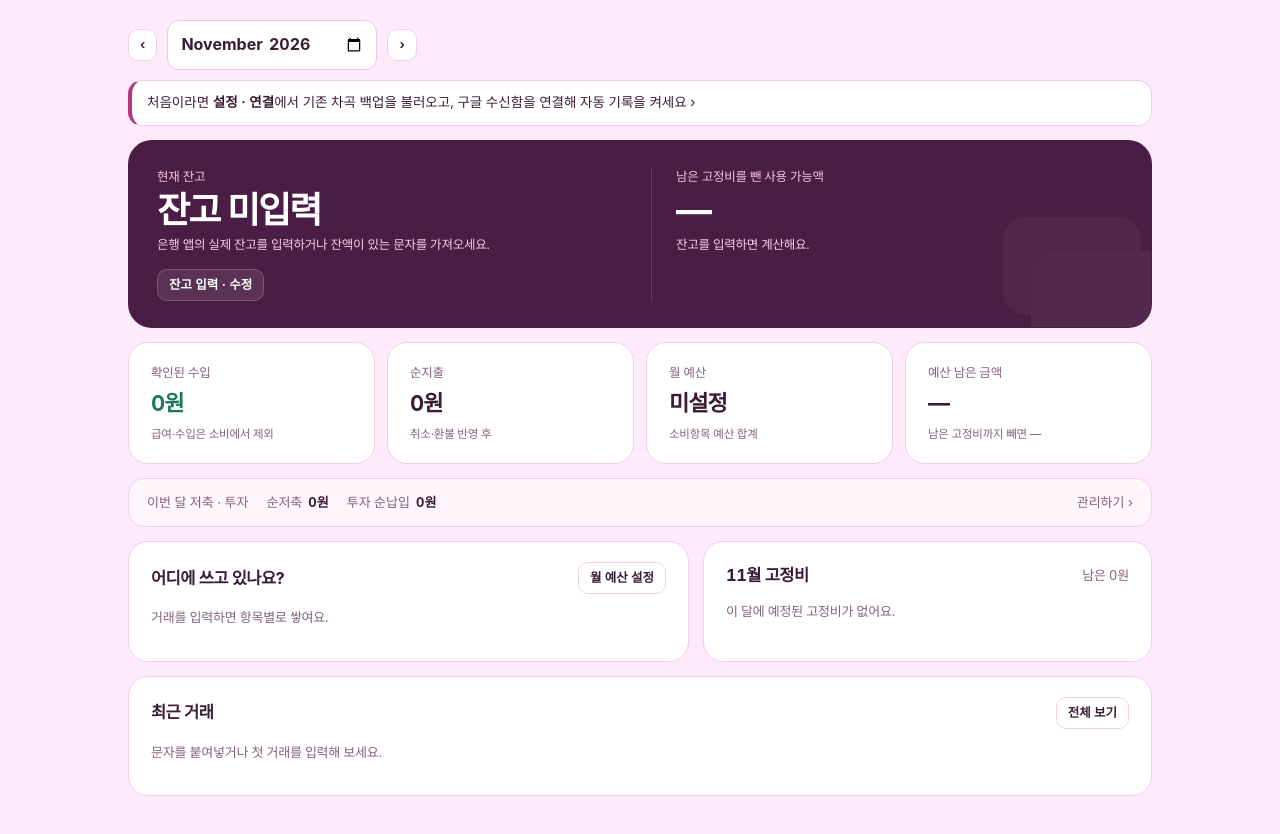
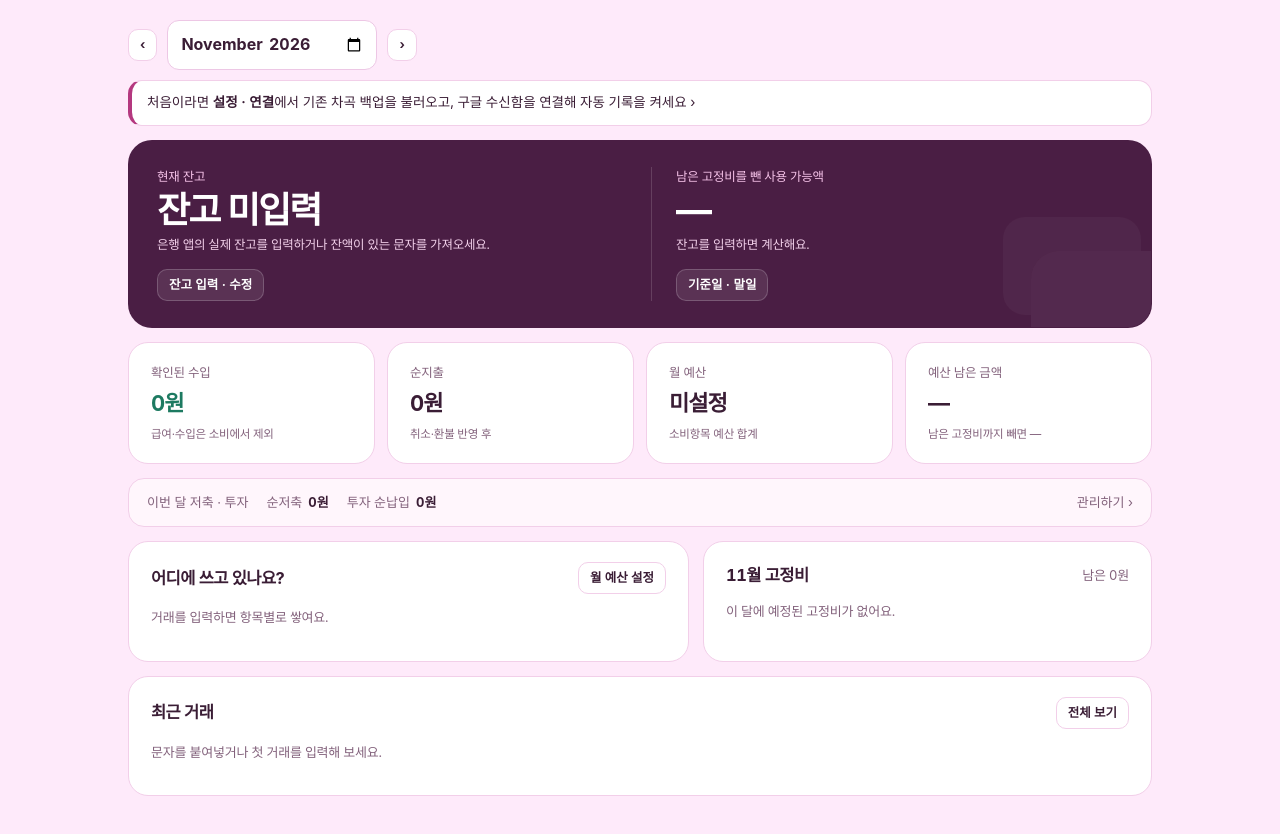
Before and after one commit to javingsu/chagok, a plain HTML site: page index.html in a window 1280 px wide. Shown: the part 110-944 px from the top of the page. Drawn offline with Linux system fonts and the light colour scheme.

Commit message:
사용 가능액 기준일(매월 N일) 설정 추가

```diff
--- a/index.html
+++ b/index.html
@@ -254,6 +254,9 @@ const monthEnd=m=>{const[y,mo]=m.split('-').map(Number);return m+'-'+String(new
 const asOf=m=>{const n=today();return m+'-01'>n?null:monthEnd(m)<n?monthEnd(m):n};
 const addDays=(d,n)=>{const x=new Date(d+'T00:00:00Z');x.setUTCDate(x.getUTCDate()+n);return x.toISOString().slice(0,10)};
 const addMonths=(m,n)=>new Date(Date.UTC(+m.slice(0,4),+m.slice(5)-1+n,1)).toISOString().slice(0,7);
+// 사용 가능액 기준일(매월 N일, 없는 날은 그 달 말일): 오늘 이후 처음 오는 기준일을 돌려줘요.
+const nextCycle=(now,d)=>{let m=now.slice(0,7);for(let i=0;i<3;i++){const r=m+'-'+String(Math.min(d,+monthEnd(m).slice(8))).padStart(2,'0');if(r>now)return r;m=addMonths(m,1)}return null};
+const dayGap=(a,b)=>Math.round((Date.parse(b+'T00:00:00Z')-Date.parse(a+'T00:00:00Z'))/864e5);
 const blank=()=>({transactions:[],budgets:{},subscriptions:[],rules:{},categories:[...CATS.slice(0,-1),...INC,'미분류']});
 /* ---------- 들어오는 데이터 정리: 백업 파일 · 구글 동기화 · 이 기기 저장분 ----------
    형식이 맞는 기록은 그대로 두고, 날짜·금액·ID 형식이 틀린 값만 버립니다. 화면에 HTML로 섞여 들어갈 수 없게 하는 마지막 방어선입니다. */
@@ -287,6 +290,7 @@ function clean(st,strict){if(!isObj(st)||!Array.isArray(st.transactions))throw E
  if('categories'in st)o.categories=(Array.isArray(st.categories)?st.categories:[]).filter(c=>typeof c==='string'&&c&&c.length<=60&&!BAD.has(c));
  if('categoryKinds'in st)o.categoryKinds=mapOf(st.categoryKinds,v=>v==='income'||v==='expense'?v:undefined);
  if('cashPreferences'in st){const c=st.cashPreferences;if(isObj(c))o.cashPreferences={preferSMS:c.preferSMS!==false,account:typeof c.account==='string'?c.account.slice(0,100):''};else delete o.cashPreferences}
+ if('cycleDay'in st&&!(Number.isInteger(st.cycleDay)&&st.cycleDay>=1&&st.cycleDay<=31))delete o.cycleDay;
  if('lastBackup'in st&&typeof st.lastBackup!=='string')delete o.lastBackup;return o}
 function remote(text){let v;try{v=JSON.parse(text)}catch(e){throw Error('구글에 저장된 가계부를 읽지 못했어요.')}try{return clean(v)}catch(e){throw Error('구글에 저장된 가계부 형식이 올바르지 않아요. 백업 시트(LEDGER_BAK_날짜)로 되돌릴 수 있어요.')}}
 const srvInfo=b=>({version:Number(b.version)||0,features:Array.isArray(b.features)?b.features.filter(x=>typeof x==='string'):[],keyExpires:typeof b.readExpires==='string'?b.readExpires:''});
@@ -357,10 +361,12 @@ function notices(){const n=[],kx=L.keyExpires?Math.ceil((Date.parse(L.keyExpires
  return n.join('')}
 function home(){const now=today(),T=S.transactions.filter(t=>t.date.startsWith(month)&&t.date<=now),sp=T.reduce((a,t)=>a+spend(t),0),inc=T.reduce((a,t)=>a+(eff(t)==='income'&&!t.review?t.amount:0),0),B=S.budgets[month]||{},bk=Object.keys(B).filter(c=>!isInc(c)),bud=bk.reduce((a,c)=>a+B[c],0),
  rows=expCats().map(c=>({c,a:T.reduce((s,t)=>s+(t.category===c?spend(t):0),0),b:B[c]})).filter(r=>r.a||r.b!=null).sort((x,y)=>y.a-x.a),bills=dueBills(month),until=asOf(month),bal=until&&balance(until),
- carry=S.billCarryovers?.[month]||{},pend=bills.filter(b=>b.rem>0&&(!until||b.date>=until||carry[b.id])).reduce((a,b)=>a+b.rem,0),usable=bal?bal.amount-pend:null,left=month===now.slice(0,7)?+monthEnd(month).slice(8)-+now.slice(8)+1:0,fl=T.map(flow);
+ carry=S.billCarryovers?.[month]||{},pend=bills.filter(b=>b.rem>0&&(!until||b.date>=until||carry[b.id])).reduce((a,b)=>a+b.rem,0),cur=month===now.slice(0,7),cd=S.cycleDay,R=cur&&cd?nextCycle(now,cd):null,
+ pendU=R?bills.filter(b=>b.rem>0&&(b.date>=now||carry[b.id])&&b.date<R).reduce((a,b)=>a+b.rem,0)+(R.slice(0,7)>month?dueBills(R.slice(0,7)).filter(b=>b.rem>0&&b.date<R).reduce((a,b)=>a+b.rem,0):0):pend,
+ usable=bal?bal.amount-pendU:null,left=R?dayGap(now,R):cur?+monthEnd(month).slice(8)-+now.slice(8)+1:0,fl=T.map(flow);
  return mctl()+notices()+
  `<section class="hero"><div><small>${!until?'아직 오지 않은 달이에요':bal?(bal.src==='bank'?'현재 잔고 · 최신 문자 기준':'현재 잔고 · 입력 기준'):'현재 잔고'}</small><b>${bal?won(bal.amount):'잔고 미입력'}</b><p>${bal?`${bal.date.slice(5).replace('-','.')} ${bal.src==='bank'?bal.time+' 문자 잔액':'입력 잔고'} ${won(bal.base)}${bal.tracking&&bal.n?` · 이후 입출금 ${sgn(bal.change)} (${bal.n}건)`:''}`:'은행 앱의 실제 잔고를 입력하거나 잔액이 있는 문자를 가져오세요.'}</p><button class="btn s" onclick="openBal()">잔고 입력 · 수정</button></div>
- <div class="r"><small>남은 고정비를 뺀 사용 가능액</small><b>${usable==null?'—':won(usable)}</b><p>${usable==null?'잔고를 입력하면 계산해요.':`남은 고정비 ${won(pend)}${left&&usable>0?` · 하루 ${won(Math.floor(usable/left))} (남은 ${left}일)`:''}`}</p></div></section>
+ <div class="r"><small>남은 고정비를 뺀 사용 가능액${R?` · ${+R.slice(5,7)}월 ${+R.slice(8)}일 전까지`:''}</small><b>${usable==null?'—':won(usable)}</b><p>${usable==null?'잔고를 입력하면 계산해요.':`${R?'기준일 전 ':''}남은 고정비 ${won(pendU)}${left&&usable>0?` · <span style="white-space:nowrap">하루 ${won(Math.floor(usable/left))} (남은 ${left}일)</span>`:''}`}</p><button class="btn s" onclick="openCycle()">기준일 · ${cd?'매월 '+cd+'일':'말일'}</button></div></section>
  <div class="grid"><div class="card m"><small>확인된 수입</small><b class="pos">${won(inc)}</b><em>급여·수입은 소비에서 제외</em></div><div class="card m"><small>순지출</small><b>${won(sp)}</b><em>취소·환불 반영 후</em></div><div class="card m"><small>월 예산</small><b>${bk.length?won(bud):'미설정'}</b><em>소비항목 예산 합계</em></div><div class="card m"><small>예산 남은 금액</small><b class="${bk.length&&bud-sp<0?'neg':''}">${bk.length?won(bud-sp):'—'}</b><em>남은 고정비까지 빼면 ${bk.length?won(bud-sp-pend):'—'}</em></div></div>
  <button class="strip" onclick="go('assets')">이번 달 저축 · 투자<span>순저축<b>${won(fl.reduce((a,f)=>a+f.s,0))}</b></span><span>투자 순납입<b>${won(fl.reduce((a,f)=>a+f.i,0))}</b></span><span class="sp">관리하기 ›</span></button>
  <div class="two"><div class="card"><div class="ch"><h2>어디에 쓰고 있나요?</h2><button class="btn s sp" onclick="openBudget()">월 예산 설정</button></div>${rows.map(r=>`<div class="row"><span>${esc(r.c)}</span><b class="sp">${won(r.a)}${r.b!=null?' <span class="mu">/ '+won(r.b)+'</span>':''}</b></div><div class="bar"><i class="${r.b!=null&&r.a>r.b?'over':''}" style="width:${Math.min(100,Math.max(0,r.b?r.a/r.b*100:r.a>0?100:0))}%"></i></div>`).join('')||'<p class="mu">거래를 입력하면 항목별로 쌓여요.</p>'}</div>
@@ -538,6 +544,10 @@ function openBal(){const now=today(),until=asOf(month)||now,b=balance(until),A=[
  modal(`<h2>잔고 입력</h2><p class="mu small">은행 앱에서 확인한 실제 잔고를 넣으세요. 이후 기록하는 입출금이 자동으로 더해지고 빠져요.</p><form onsubmit="saveBal(event)"><label class="f">실제 통장 잔고 · 원<input id="c_amt" type="number" inputmode="numeric" min="0" step="1" required value="${b?b.amount:''}"></label><div class="f2"><label class="f">기준일<input id="c_date" type="date" required max="${now}" value="${until}"></label><label class="f">메모<input id="c_note" maxlength="100" placeholder="생활비 통장" value="${esc(b?.note||'')}"></label></div>
  <label class="f">추적할 계좌<select id="c_acc"><option value="">전체 계좌 합산 (계좌가 하나면 자동)</option>${[...new Set([...A,pf.account].filter(Boolean))].map(a=>`<option ${a===pf.account?'selected':''}>${esc(a)}</option>`).join('')}</select></label><p class="mu small" style="margin-top:-6px">카드와 통장을 함께 쓰면 우체국 계좌(예: ***456)를 고르세요. 그래야 최신 문자 잔액을 기준으로 계산해요.</p><label class="f k"><input id="c_trk" type="checkbox" checked>이 잔고부터 입출금을 자동 추적</label><label class="f k"><input id="c_sms" type="checkbox" ${pf.preferSMS!==false?'checked':''}>더 최근의 문자 잔액이 있으면 그 값을 우선</label><button class="btn p">잔고 저장</button></form>`)}
 function saveBal(e){e.preventDefault();const d=$('#c_date').value,a=$('#c_acc').value;S.cashPreferences={preferSMS:$('#c_sms').checked,account:a};S.cashBalances={...S.cashBalances,[d.slice(0,7)]:{amount:num('#c_amt'),asOf:d,note:$('#c_note').value.trim(),recordedAt:new Date().toISOString(),tracking:$('#c_trk').checked,account:a,baselineIds:S.transactions.filter(t=>t.date===d).map(t=>t.id)}};save();closeM(true);render();toast('잔고를 저장했어요')}
+// 사용 가능액 기준일: 월급날처럼 돈이 새로 들어오는 날. 그 전날까지 나갈 고정비만 빼고, 남은 날 수로 하루 사용액을 나눠요.
+function openCycle(){const d=S.cycleDay||0;modal(`<h2>사용 가능액 기준일</h2><p class="mu small">월급날처럼 돈이 새로 들어오는 날을 고르세요. 오늘부터 다음 기준일 <b>전날까지</b> 나갈 고정비를 빼고, 남은 날 수로 하루 사용액을 나눠요. 기준일 당일에 나가는 고정비는 새로 들어온 돈으로 낸다고 보고 빼지 않아요.</p><form onsubmit="saveCycle(event)"><label class="f">기준일<select id="y_day" onchange="cyclePrev()"><option value="0">말일 · 이번 달 끝까지 (기본)</option>${Array.from({length:31},(_,i)=>`<option value="${i+1}" ${d===i+1?'selected':''}>매월 ${i+1}일${i>=28?' · 없는 달은 말일':''}</option>`).join('')}</select></label><p class="mu small" id="y_prev"></p><div class="acts"><button type="button" class="btn sp" onclick="closeM()">취소</button><button class="btn p">저장</button></div></form>`);cyclePrev()}
+function cyclePrev(){const d=+$('#y_day').value,now=today(),R=d?nextCycle(now,d):addDays(monthEnd(now.slice(0,7)),1),W='일월화수목금토'[new Date(R+'T00:00:00Z').getUTCDay()];$('#y_prev').textContent=`다음 기준일 ${+R.slice(5,7)}월 ${+R.slice(8)}일(${W}) · 오늘 포함 ${dayGap(now,R)}일 동안 쓸 돈을 계산해요.`}
+function saveCycle(e){e.preventDefault();const d=+$('#y_day').value;if(d>=1&&d<=31)S.cycleDay=d;else delete S.cycleDay;save();closeM(true);render();toast(d?`매월 ${d}일 기준으로 계산해요`:'이번 달 말일 기준으로 계산해요')}
 function openGoal(id){const g=(S.savingsGoals||[]).find(x=>x.id===id)||{id:uid(),name:'',targetAmount:0,openingBalance:0,monthlyPlan:0,targetDate:'',active:true},pl=S.savingsPlans?.[month]?.[g.id]??g.monthlyPlan,linked=S.transactions.some(t=>t.savingGoalId===g.id);
  modal(`<h2>저축 목표</h2><form onsubmit="saveGoal(event,${A(g.id)})"><label class="f">목표 이름<input id="g_name" required maxlength="100" placeholder="비상금, 여행, 주거자금…" value="${esc(g.name)}"></label><div class="f2"><label class="f">목표 금액 · 선택<input id="g_target" type="number" inputmode="numeric" min="0" value="${g.targetAmount||''}"></label><label class="f">목표일 · 선택<input id="g_date" type="date" value="${esc(g.targetDate)}"></label><label class="f">기록 전 이미 모은 금액<input id="g_open" type="number" inputmode="numeric" min="0" value="${g.openingBalance||''}"></label><label class="f">${month} 저축 계획<input id="g_plan" type="number" inputmode="numeric" min="0" value="${pl||''}"></label></div><label class="f k"><input id="g_on" type="checkbox" ${g.active?'checked':''}>월 저축 계획에 포함</label><div class="acts">${id&&!linked?`<button type="button" class="btn d" onclick="if(confirm('목표를 삭제할까요?')){S.savingsGoals=S.savingsGoals.filter(x=>x.id!==${A(g.id)});save();closeM(true);render()}">삭제</button>`:''}<button class="btn p sp">목표 저장</button></div></form>`)}
 function saveGoal(e,id){e.preventDefault();const G=S.savingsGoals||[],plan=num('#g_plan'),g={id,name:$('#g_name').value.trim(),targetAmount:num('#g_target'),openingBalance:num('#g_open'),monthlyPlan:plan,targetDate:$('#g_date').value,active:$('#g_on').checked};S.savingsGoals=[...G.filter(x=>x.id!==id),g];S.savingsPlans={...S.savingsPlans,[month]:{...S.savingsPlans?.[month],[id]:plan}};save();closeM(true);render();toast('저축 목표를 저장했어요')}
```
